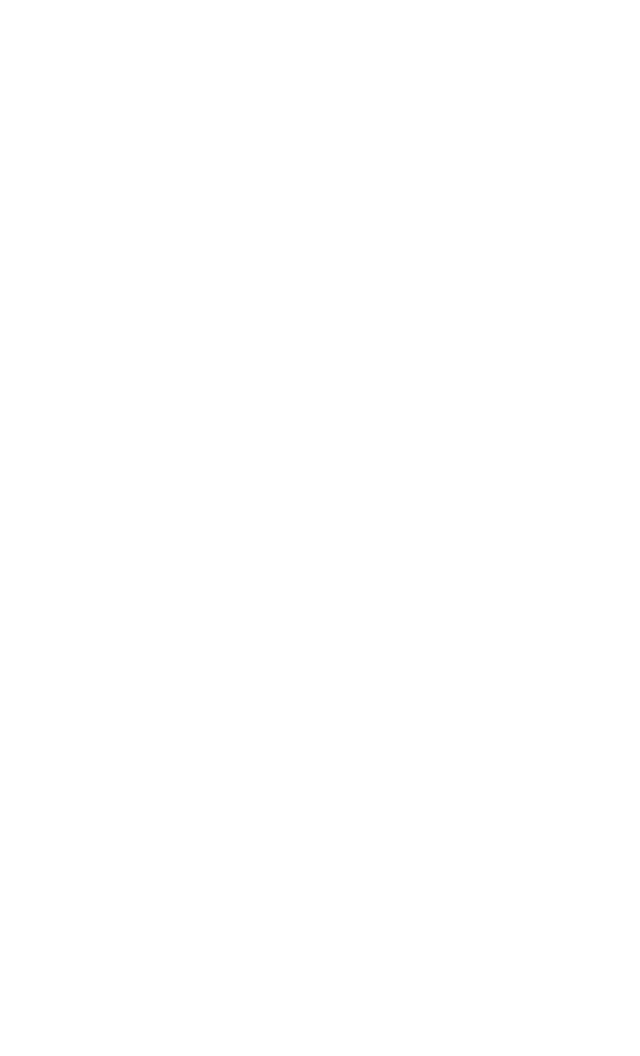
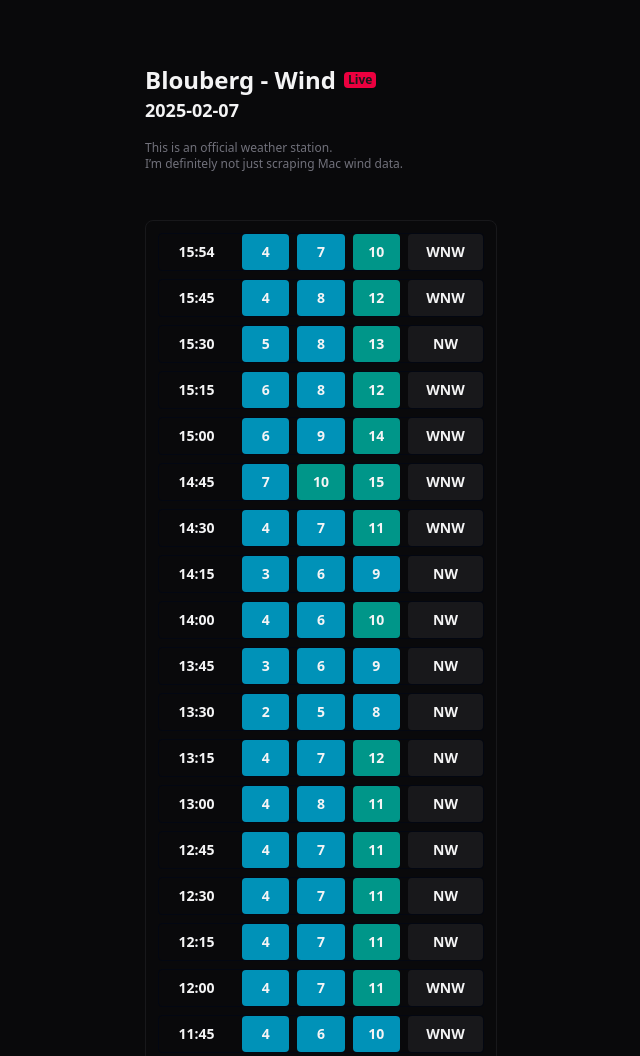
Before and after one commit to mikaelrothig/weather-station-dashboard-frontend, an Astro site: page / in a window 1280 px wide. Shown: the top 1056 px of the page, without its empty margins (319-959 px from the left). Before the commit the page ends 800 px from the top, so only its background shows below. Built offline with nearby package versions, Linux system fonts and the light colour scheme; Astro itself is replaced by a stand-in of ours.

Commit message:
Added component to pull wind data, began initial styling

```diff
--- /dev/null
+++ b/public/testData.json
@@ -0,0 +1,386 @@
+[
+  {
+    "high": "10.4",
+    "low": "4.3",
+    "time": "15:54",
+    "date": "2025-02-07",
+    "avg": "6.5",
+    "dir": "WNW"
+  },
+  {
+    "high": "12.2",
+    "low": "4.3",
+    "time": "15:45",
+    "date": "2025-02-07",
+    "avg": "7.8",
+    "dir": "WNW"
+  },
+  {
+    "high": "13.0",
+    "low": "5.2",
+    "time": "15:30",
+    "date": "2025-02-07",
+    "avg": "8.1",
+    "dir": "NW"
+  },
+  {
+    "high": "12.2",
+    "low": "6.1",
+    "time": "15:15",
+    "date": "2025-02-07",
+    "avg": "8.4",
+    "dir": "WNW"
+  },
+  {
+    "high": "13.9",
+    "low": "6.1",
+    "time": "15:00",
+    "date": "2025-02-07",
+    "avg": "8.8",
+    "dir": "WNW"
+  },
+  {
+    "high": "14.8",
+    "low": "7.0",
+    "time": "14:45",
+    "date": "2025-02-07",
+    "avg": "10.0",
+    "dir": "WNW"
+  },
+  {
+    "high": "11.3",
+    "low": "4.3",
+    "time": "14:30",
+    "date": "2025-02-07",
+    "avg": "7.3",
+    "dir": "WNW"
+  },
+  {
+    "high": "8.7",
+    "low": "2.6",
+    "time": "14:15",
+    "date": "2025-02-07",
+    "avg": "5.8",
+    "dir": "NW"
+  },
+  {
+    "high": "10.4",
+    "low": "4.3",
+    "time": "14:00",
+    "date": "2025-02-07",
+    "avg": "6.1",
+    "dir": "NW"
+  },
+  {
+    "high": "8.7",
+    "low": "2.6",
+    "time": "13:45",
+    "date": "2025-02-07",
+    "avg": "5.6",
+    "dir": "NW"
+  },
+  {
+    "high": "7.8",
+    "low": "1.7",
+    "time": "13:30",
+    "date": "2025-02-07",
+    "avg": "4.6",
+    "dir": "NW"
+  },
+  {
+    "high": "12.2",
+    "low": "3.5",
+    "time": "13:15",
+    "date": "2025-02-07",
+    "avg": "7.1",
+    "dir": "NW"
+  },
+  {
+    "high": "11.3",
+    "low": "4.3",
+    "time": "13:00",
+    "date": "2025-02-07",
+    "avg": "7.5",
+    "dir": "NW"
+  },
+  {
+    "high": "11.3",
+    "low": "3.5",
+    "time": "12:45",
+    "date": "2025-02-07",
+    "avg": "7.3",
+    "dir": "NW"
+  },
+  {
+    "high": "11.3",
+    "low": "4.3",
+    "time": "12:30",
+    "date": "2025-02-07",
+    "avg": "7.3",
+    "dir": "NW"
+  },
+  {
+    "high": "11.3",
+    "low": "4.3",
+    "time": "12:15",
+    "date": "2025-02-07",
+    "avg": "7.3",
+    "dir": "NW"
+  },
+  {
+    "high": "11.3",
+    "low": "4.3",
+    "time": "12:00",
+    "date": "2025-02-07",
+    "avg": "6.9",
+    "dir": "WNW"
+  },
+  {
+    "high": "9.6",
+    "low": "3.5",
+    "time": "11:45",
+    "date": "2025-02-07",
+    "avg": "5.5",
+    "dir": "WNW"
+  },
+  {
+    "high": "10.4",
+    "low": "4.3",
+    "time": "11:30",
+    "date": "2025-02-07",
+    "avg": "7.1",
+    "dir": "WNW"
+  },
+  {
+    "high": "8.7",
+    "low": "3.5",
+    "time": "11:15",
+    "date": "2025-02-07",
+    "avg": "5.9",
+    "dir": "WNW"
+  },
+  {
+    "high": "8.7",
+    "low": "4.3",
+    "time": "11:00",
+    "date": "2025-02-07",
+    "avg": "6.2",
+    "dir": "WNW"
+  },
+  {
+    "high": "7.8",
+    "low": "3.5",
+    "time": "10:45",
+    "date": "2025-02-07",
+    "avg": "5.7",
+    "dir": "WNW"
+  },
+  {
+    "high": "5.2",
+    "low": "1.7",
+    "time": "10:30",
+    "date": "2025-02-07",
+    "avg": "3.4",
+    "dir": "WSW"
+  },
+  {
+    "high": "4.3",
+    "low": "0.9",
+    "time": "10:15",
+    "date": "2025-02-07",
+    "avg": "3.0",
+    "dir": "WSW"
+  },
+  {
+    "high": "5.2",
+    "low": "2.6",
+    "time": "10:00",
+    "date": "2025-02-07",
+    "avg": "4.2",
+    "dir": "WSW"
+  },
+  {
+    "high": "7.0",
+    "low": "3.5",
+    "time": "09:45",
+    "date": "2025-02-07",
+    "avg": "4.5",
+    "dir": "WSW"
+  },
+  {
+    "high": "4.3",
+    "low": "2.6",
+    "time": "09:30",
+    "date": "2025-02-07",
+    "avg": "3.5",
+    "dir": "S"
+  },
+  {
+    "high": "3.5",
+    "low": "2.6",
+    "time": "09:15",
+    "date": "2025-02-07",
+    "avg": "3.1",
+    "dir": "S"
+  },
+  {
+    "high": "4.3",
+    "low": "0.9",
+    "time": "09:00",
+    "date": "2025-02-07",
+    "avg": "2.7",
+    "dir": "S"
+  },
+  {
+    "high": "3.5",
+    "low": "0.0",
+    "time": "08:45",
+    "date": "2025-02-07",
+    "avg": "1.6",
+    "dir": "ESE"
+  },
+  {
+    "high": "3.5",
+    "low": "0.0",
+    "time": "08:30",
+    "date": "2025-02-07",
+    "avg": "1.6",
+    "dir": "ESE"
+  },
+  {
+    "high": "4.3",
+    "low": "0.9",
+    "time": "08:15",
+    "date": "2025-02-07",
+    "avg": "2.3",
+    "dir": "ESE"
+  },
+  {
+    "high": "4.3",
+    "low": "0.0",
+    "time": "08:00",
+    "date": "2025-02-07",
+    "avg": "2.5",
+    "dir": "SE"
+  },
+  {
+    "high": "4.3",
+    "low": "1.7",
+    "time": "07:45",
+    "date": "2025-02-07",
+    "avg": "3.1",
+    "dir": "SE"
+  },
+  {
+    "high": "5.2",
+    "low": "0.9",
+    "time": "07:30",
+    "date": "2025-02-07",
+    "avg": "3.3",
+    "dir": "SE"
+  },
+  {
+    "high": "5.2",
+    "low": "0.9",
+    "time": "07:15",
+    "date": "2025-02-07",
+    "avg": "2.8",
+    "dir": "ESE"
+  },
+  {
+    "high": "4.3",
+    "low": "0.9",
+    "time": "07:00",
+    "date": "2025-02-07",
+    "avg": "2.8",
+    "dir": "ESE"
+  },
+  {
+    "high": "4.3",
+    "low": "1.7",
+    "time": "06:45",
+    "date": "2025-02-07",
+    "avg": "2.9",
+    "dir": "ESE"
+  },
+  {
+    "high": "4.3",
+    "low": "1.7",
+    "time": "06:30",
+    "date": "2025-02-07",
+    "avg": "3.4",
+    "dir": "ESE"
+  },
+  {
+    "high": "4.3",
+    "low": "1.7",
+    "time": "06:15",
+    "date": "2025-02-07",
+    "avg": "3.4",
+    "dir": "SE"
+  },
+  {
+    "high": "4.3",
+    "low": "0.9",
+    "time": "06:00",
+    "date": "2025-02-07",
+    "avg": "3.3",
+    "dir": "ESE"
+  },
+  {
+    "high": "5.2",
+    "low": "1.7",
+    "time": "05:45",
+    "date": "2025-02-07",
+    "avg": "3.8",
+    "dir": "SE"
+  },
+  {
+    "high": "7.0",
+    "low": "2.6",
+    "time": "05:30",
+    "date": "2025-02-07",
+    "avg": "4.0",
+    "dir": "SE"
+  },
+  {
+    "high": "6.1",
+    "low": "2.6",
+    "time": "05:15",
+    "date": "2025-02-07",
+    "avg": "4.6",
+    "dir": "SE"
+  },
+  {
+    "high": "7.0",
+    "low": "2.6",
+    "time": "05:00",
+    "date": "2025-02-07",
+    "avg": "4.7",
+    "dir": "SE"
+  },
+  {
+    "high": "7.0",
+    "low": "2.6",
+    "time": "04:45",
+    "date": "2025-02-07",
+    "avg": "4.6",
+    "dir": "SE"
+  },
+  {
+    "high": "10.4",
+    "low": "2.6",
+    "time": "04:30",
+    "date": "2025-02-07",
+    "avg": "5.5",
+    "dir": "SE"
+  },
+  {
+    "high": "7.8",
+    "low": "3.5",
+    "time": "04:15",
+    "date": "2025-02-07",
+    "avg": "5.3",
+    "dir": "ESE"
+  }
+]
--- /dev/null
+++ b/src/assets/icons/MousePointer2.astro
@@ -0,0 +1,19 @@
+---
+interface Props {
+    width: string;
+    height: string;
+    tailwindAttr?: string;
+}
+
+const { width, height, tailwindAttr } = Astro.props;
+---
+
+<svg
+    xmlns="http://www.w3.org/2000/svg"
+    width={width}
+    height={height}
+    class={tailwindAttr}
+    viewBox="0 0 256 256"
+>
+    <path d="M4.037 4.688a.495.495 0 0 1 .651-.651l16 6.5a.5.5 0 0 1-.063.947l-6.124 1.58a2 2 0 0 0-1.438 1.435l-1.579 6.126a.5.5 0 0 1-.947.063z"/>
+</svg>
--- /dev/null
+++ b/src/components/Footer.astro
@@ -0,0 +1,8 @@
+---
+
+---
+
+<p class="text-center pb-8">
+    This is actually just using Mac wind data.<br>
+    ©2025 Mikael Röthig
+</p>
--- /dev/null
+++ b/src/components/WindData.jsx
@@ -0,0 +1,72 @@
+import React, { useState, useEffect } from 'react';
+
+export default function GetWindData(){
+    const [showEntries, setShowEntries] = useState()
+    const apiUrl = 'http://localhost:4321/testData.json';
+
+    function pullJson() {
+        fetch(apiUrl)
+            .then(response => response.json())
+            .then(responseData => {
+                setShowEntries(responseData.map(function(entry) {
+                    let bgLow = getBackgroundColor(entry.low)
+                    let bgAvg = getBackgroundColor(entry.avg)
+                    let bgHigh = getBackgroundColor(entry.high)
+
+                    return (
+                        <div>
+                            <div className="grid grid-cols-12 gap-x-2 border rounded border-gray-950">
+                                <span className="flex col-span-3 items-center justify-center px-4 py-2 font-bold text-sm">{entry.time}</span>
+                                <span className={`flex col-span-2 items-center justify-center px-4 py-2 rounded font-bold text-sm ${bgLow}`}>{Math.round(entry.low)}</span>
+                                <span className={`flex col-span-2 items-center justify-center px-4 py-2 rounded font-bold text-sm ${bgAvg}`}>{Math.round(entry.avg)}</span>
+                                <span className={`flex col-span-2 items-center justify-center px-4 py-2 rounded font-bold text-sm ${bgHigh}`}>{Math.round(entry.high)}</span>
+                                <span className="flex col-span-3 items-center justify-center px-4 py-2 bg-zinc-900 rounded font-bold text-sm">{entry.dir}</span>
+                            </div>
+                        </div>
+                    )
+                }))
+            })
+    }
+
+    function getBackgroundColor(entry) {
+        let bgColor;
+
+        switch (true) {
+            case entry >= 40:
+                bgColor = 'bg-purple-600';
+                break;
+            case entry >= 35:
+                bgColor = 'bg-pink-600';
+                break;
+            case entry >= 30:
+                bgColor = 'bg-rose-600';
+                break;
+            case entry >= 25:
+                bgColor = 'bg-orange-600';
+                break;
+            case entry >= 20:
+                bgColor = 'bg-yellow-600';
+                break;
+            case entry >= 15:
+                bgColor = 'bg-emerald-600';
+                break;
+            case entry >= 10:
+                bgColor = 'bg-teal-600';
+                break;
+            default:
+                bgColor = 'bg-cyan-600';
+        }
+
+        return bgColor;
+    }
+
+    useEffect(() => {
+        pullJson()
+    }, []);
+
+    return (
+        <div className="border border-zinc-900 rounded-lg p-3 space-y-2 overflow-scroll">
+            {showEntries}
+        </div>
+    );
+}
--- a/src/layouts/Layout.astro
+++ b/src/layouts/Layout.astro
@@ -10,8 +10,10 @@
 		<meta name="generator" content={Astro.generator} />
 		<title>Astro Basics</title>
 	</head>
-	<body>
-		<slot />
+	<body class="bg-zinc-950 antialiased">
+		<main class="px-6 max-w-[400px] pt-16 h-screen mx-auto space-y-12">
+			<slot />
+		</main>
 	</body>
 </html>
 
--- a/src/pages/index.astro
+++ b/src/pages/index.astro
@@ -1,6 +1,27 @@
 ---
 import Layout from '../layouts/Layout.astro';
+import WindData from '../components/WindData.jsx';
+import Footer from "../components/Footer.astro";
+
+const currentDate = new Date();
+let formattedDate = currentDate.toISOString().slice(0, 10).replace(/-/g, '-');
 ---
 
 <Layout>
+    <div>
+        <div class="flex items-center gap-2">
+            <h1>Blouberg - Wind</h1>
+            <span class="flex h-fit px-1 py-0,5 rounded text-nowrap bg-rose-600 text-xs font-bold text-zinc-900">Live</span>
+        </div>
+        <h2>{formattedDate}</h2>
+        <p class="pt-4">
+            This is an official weather station.<br>
+            I’m definitely not just scraping Mac wind data.
+        </p>
+    </div>
+    <div class="flex flex-grow">
+        <WindData client:load/>
+    </div>
+
+    <Footer/>
 </Layout>
--- a/src/styles/global.css
+++ b/src/styles/global.css
@@ -1 +1,20 @@
 @import "tailwindcss";
+
+@layer base {
+
+    h1 {
+        @apply text-2xl text-zinc-100 font-bold;
+    }
+
+    h2 {
+        @apply text-lg text-zinc-100 font-bold;
+    }
+
+    p {
+        @apply text-xs text-zinc-500;
+    }
+
+    span {
+        @apply text-zinc-100;
+    }
+}
```
Also changed, not shown: src/assets/astro.svg (deleted), 1 other file.
